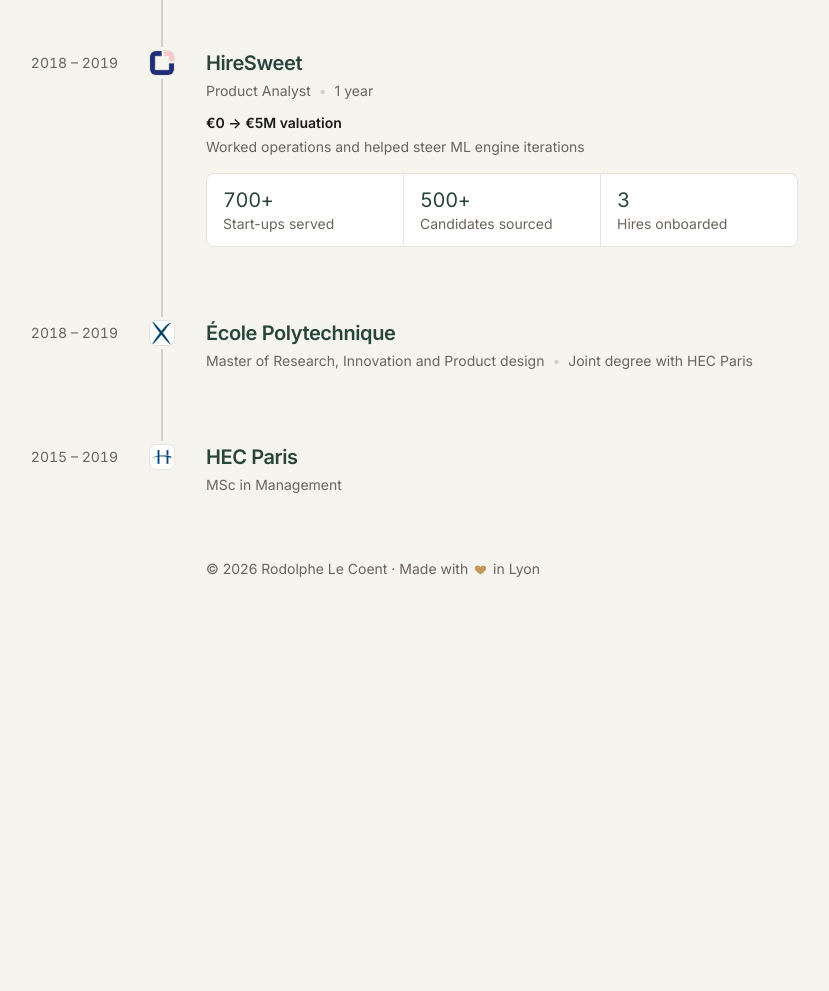
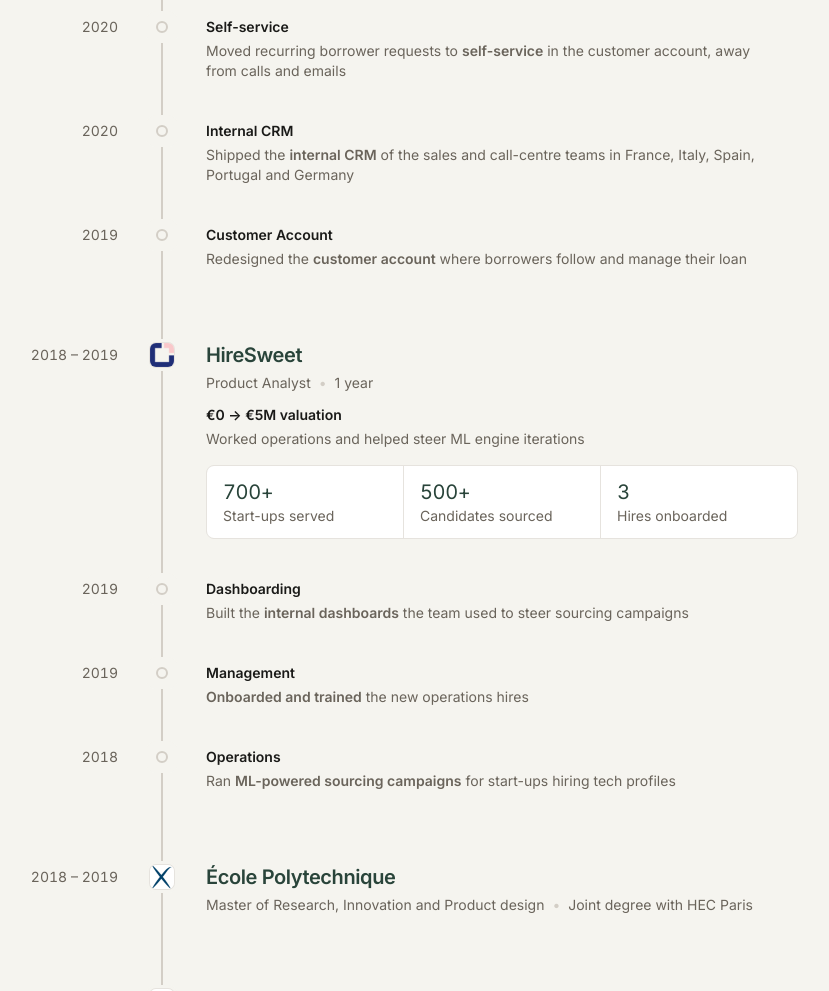
Before and after one commit to rodlc/profile, a plain HTML site: page index.html in a window 1280 px wide. Shown: the part 6820-7811 px from the top of the page, without its empty margins (234-1063 px from the left). Before the commit the page ends 7463 px from the top, so only its background shows below. Drawn offline with Linux system fonts and the light colour scheme.

Commit message:
feat: Younited and HireSweet projects on the timeline

```diff
--- a/index.html
+++ b/index.html
@@ -310,6 +310,30 @@ dialog::backdrop { background: rgba(26, 26, 24, 0.35); }
         <div class="company-kpis"><div class="metrics"><div class="m"><div class="m-val">€50M → €75M</div><div class="m-lbl">ARR</div></div><div class="m"><div class="m-val">€180M</div><div class="m-lbl">Equity raised</div></div><div class="m"><div class="m-val">5</div><div class="m-lbl">Countries</div></div></div></div>
       </div>
     </article>
+    <section class="row project-row brief">
+      <p class="row-date">2020</p>
+      <span class="mark mark-dot" aria-hidden="true"></span>
+      <div class="content">
+        <h3 class="project-title"><span class="inline-date">2020 <span class="sep">•</span> </span>Self-service</h3>
+        <p class="project-desc">Moved recurring borrower requests to <strong>self-service</strong> in the customer account, away from calls and emails</p>
+      </div>
+    </section>
+    <section class="row project-row brief">
+      <p class="row-date">2020</p>
+      <span class="mark mark-dot" aria-hidden="true"></span>
+      <div class="content">
+        <h3 class="project-title"><span class="inline-date">2020 <span class="sep">•</span> </span>Internal CRM</h3>
+        <p class="project-desc">Shipped the <strong>internal CRM</strong> of the sales and call-centre teams in France, Italy, Spain, Portugal and Germany</p>
+      </div>
+    </section>
+    <section class="row project-row brief">
+      <p class="row-date">2019</p>
+      <span class="mark mark-dot" aria-hidden="true"></span>
+      <div class="content">
+        <h3 class="project-title"><span class="inline-date">2019 <span class="sep">•</span> </span>Customer Account</h3>
+        <p class="project-desc">Redesigned the <strong>customer account</strong> where borrowers follow and manage their loan</p>
+      </div>
+    </section>
     <article class="row">
       <p class="row-date">2018 – 2019</p>
       <a class="mark" href="https://www.hiresweet.com" target="_blank" rel="noopener" aria-label="HireSweet website"><img src="images/logo-hiresweet.png" alt=""></a>
@@ -320,6 +344,30 @@ dialog::backdrop { background: rgba(26, 26, 24, 0.35); }
         <div class="company-kpis"><div class="metrics"><div class="m"><div class="m-val">700+</div><div class="m-lbl">Start-ups served</div></div><div class="m"><div class="m-val">500+</div><div class="m-lbl">Candidates sourced</div></div><div class="m"><div class="m-val">3</div><div class="m-lbl">Hires onboarded</div></div></div></div>
       </div>
     </article>
+    <section class="row project-row brief">
+      <p class="row-date">2019</p>
+      <span class="mark mark-dot" aria-hidden="true"></span>
+      <div class="content">
+        <h3 class="project-title"><span class="inline-date">2019 <span class="sep">•</span> </span>Dashboarding</h3>
+        <p class="project-desc">Built the <strong>internal dashboards</strong> the team used to steer sourcing campaigns</p>
+      </div>
+    </section>
+    <section class="row project-row brief">
+      <p class="row-date">2019</p>
+      <span class="mark mark-dot" aria-hidden="true"></span>
+      <div class="content">
+        <h3 class="project-title"><span class="inline-date">2019 <span class="sep">•</span> </span>Management</h3>
+        <p class="project-desc"><strong>Onboarded and trained</strong> the new operations hires</p>
+      </div>
+    </section>
+    <section class="row project-row brief">
+      <p class="row-date">2018</p>
+      <span class="mark mark-dot" aria-hidden="true"></span>
+      <div class="content">
+        <h3 class="project-title"><span class="inline-date">2018 <span class="sep">•</span> </span>Operations</h3>
+        <p class="project-desc">Ran <strong>ML-powered sourcing campaigns</strong> for start-ups hiring tech profiles</p>
+      </div>
+    </section>
     <article class="row">
       <p class="row-date">2018 – 2019</p>
       <a class="mark" href="https://www.polytechnique.edu" target="_blank" rel="noopener" aria-label="École Polytechnique website"><img src="images/logo-polytechnique.png" alt=""></a>
```
